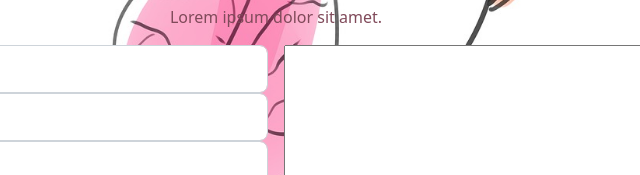
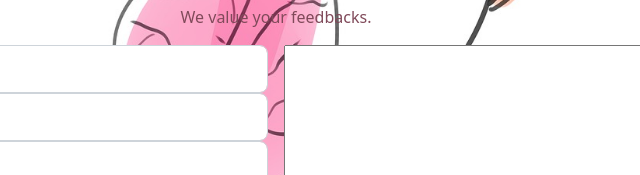
Before and after one commit to BAVI-BOOP/bootstrap-website, a plain HTML site: page index.html in a window 1280 px wide. Shown: the part 4451-4626 px from the top of the page, 364-1004 px from the left. Drawn offline with nearby package versions, Linux system fonts and the light colour scheme.

Commit message:
quick fixes

```diff
--- a/index.html
+++ b/index.html
@@ -293,7 +293,7 @@
 <div class="contaier-fluid bg-image d-flex flex-column justify-content-center align-items-center  form-image" style="width:100vw">
 <div>
     <h3 class="display-3 text-center">CONTACT US</h3>
-    <p class="text-center">Lorem ipsum dolor sit amet.</p>
+    <p class="text-center">We value your feedbacks.</p>
 </div>
 <div class="d-flex flex-column flex-sm-column flex-md-column flex-lg-row ">
   <div class="container d-flex justify-content-around flex-column flex-sm-column flex-md-column flex-lg-row ">
```
